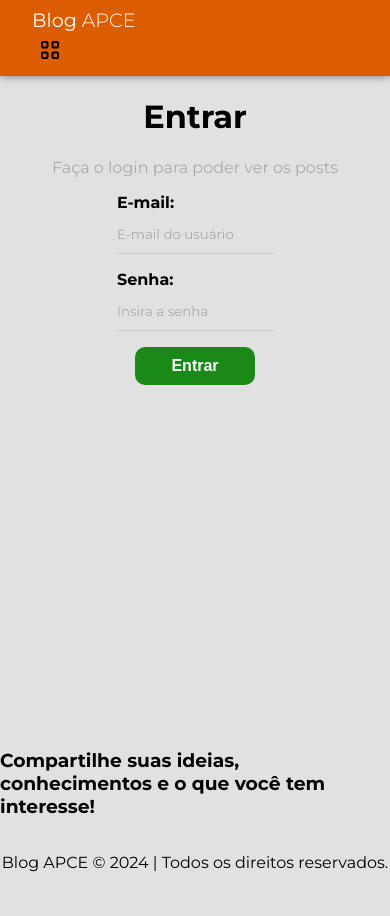
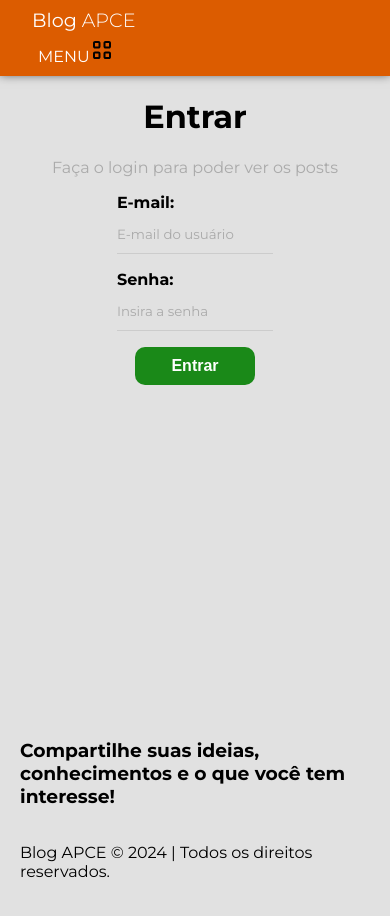
Before and after one commit to MateusProDev/myapce, a React (Create React App) app: page /login in a window 390 px wide. Shown: the top 916 px of the page. Built offline with nearby package versions, Linux system fonts and the light colour scheme; no server answers.

Commit message:
alt style

```diff
--- a/public/index.html
+++ b/public/index.html
@@ -1,5 +1,5 @@
 <!DOCTYPE html>
-<html lang="en">
+<html lang="pt-BR">
   <head>
     <meta charset="utf-8" />
     <link rel="shortcut icon" href="logo.jpeg" type="image/x-icon">
--- a/src/components/Footer.module.css
+++ b/src/components/Footer.module.css
@@ -5,4 +5,5 @@
   align-items: center;
   justify-content: center;
   background-color: #e1e1e1;
+  padding: 0 20px 20px 20px;
 }
--- a/src/components/Navbar.jsx
+++ b/src/components/Navbar.jsx
@@ -64,7 +64,7 @@ const Navbar = () => {
         )}
       </ul>
       <button className={styles.toggleButton} onClick={toggleMenu}>
-        <img src="/cozy.svg" alt="" />
+        <span>MENU</span><img src="/cozy.svg" alt="Icon menu lista" />
       </button>
     </nav>
   );
--- a/src/components/Navbar.module.css
+++ b/src/components/Navbar.module.css
@@ -67,9 +67,13 @@
     font-size: 1.2em;
     cursor: pointer;
     margin-top: 5px;
-
+    align-items: center;
+  }
+  .toggleButton span{
+    font-size: 16px;
   }
   .material-symbols-outlined {
+    margin-top: 10px;
     font-variation-settings:
     'FILL' 0,
     'wght' 400,
--- a/src/index.css
+++ b/src/index.css
@@ -29,6 +29,7 @@ nav button {
 
 a:hover,
 nav button:hover {
+  background-color: #000;
   color: #bbb;
 }
 
```
